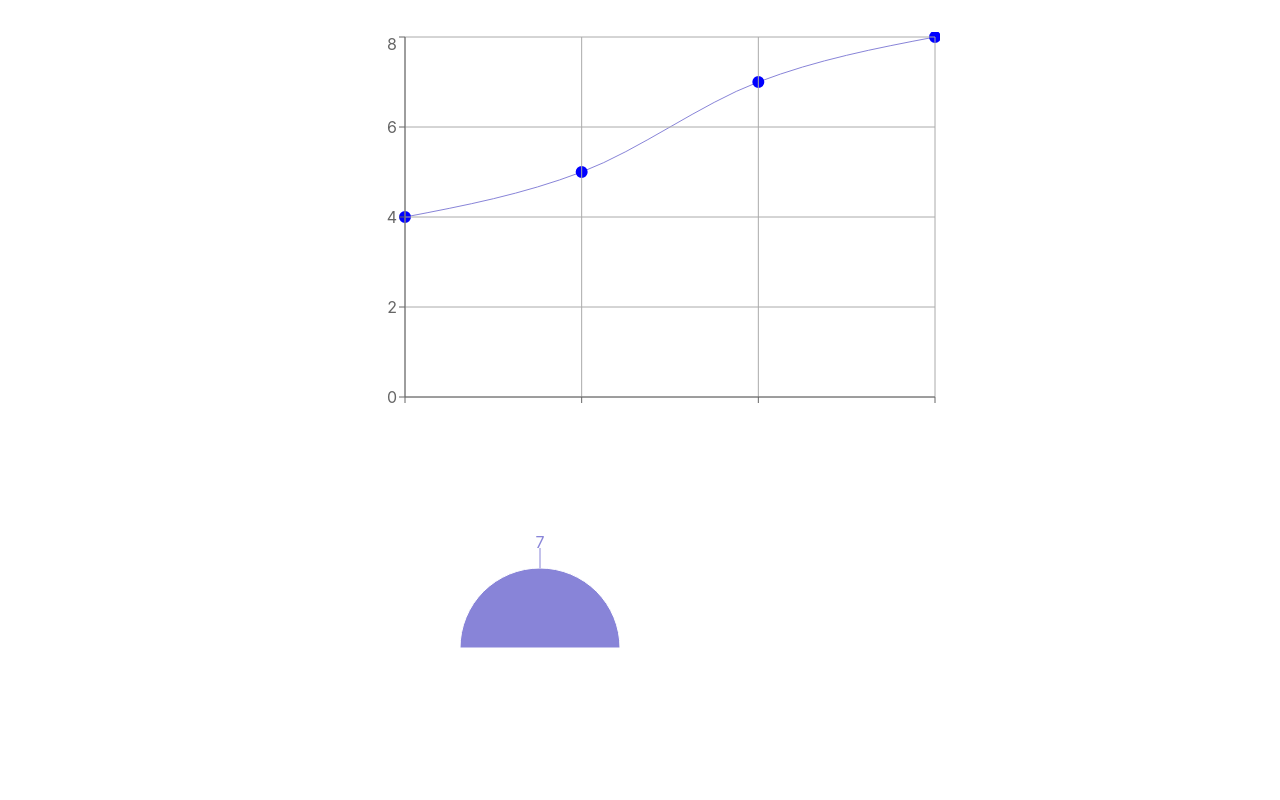
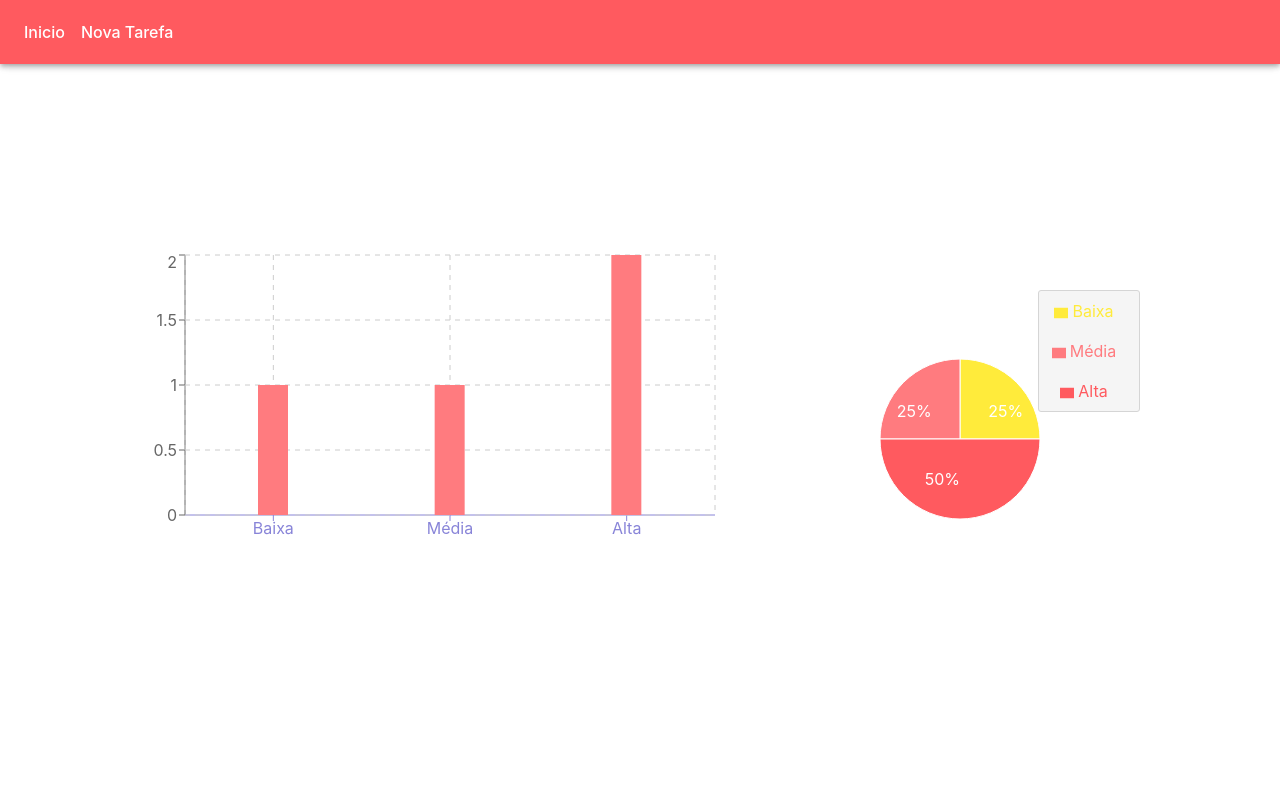
Before and after one commit to rosapedrosa/ProjetoWeb, a React (Vite) app: page /dashboard in a window 1280 px wide. Shown: the top 800 px of the page. Built offline with nearby package versions, Linux system fonts and the light colour scheme; data requests are answered from the project's data file.

Commit message:
Ajustes Finais

```diff
--- a/db.json
+++ b/db.json
@@ -1,31 +1,32 @@
 {
   "tarefas": [
     {
-      "titulo": "Aula",
-      "descricao": "aua",
-      "prioridade": "Media",
-      "dataEvento": "2/6/2024",
-      "id": 4
+      "titulo": "Projeto Web",
+      "descricao": "Apresentação do projeto da disciplina de desenvolvimento web 1.",
+      "prioridade": "Alta",
+      "dataEvento": "3/7/2023",
+      "id": 1
     },
     {
-      "titulo": "ççç",
-      "descricao": "llll",
-      "prioridade": "Baixa",
-      "dataEvento": "29/6/2023",
-      "id": 5
+      "titulo": "Aula CD",
+      "descricao": "Aula de Circuito Digitais - M34",
+      "prioridade": "Media",
+      "dataEvento": "3/7/2023",
+      "id": 2
     },
     {
-      "titulo": "Segunda",
-      "descricao": "mmm",
-      "prioridade": "Alta",
-      "dataEvento": "16/6/2023",
-      "id": 7
+      "titulo": "Beber suco",
+      "descricao": "Lembrar de beber água.",
+      "prioridade": "Baixa",
+      "dataEvento": "30/6/2023",
+      "id": 3
     },
     {
-      "titulo": "Rosa Pedrosa",
-      "descricao": "rosa",
-      "dataEvento": "12/10/2023",
-      "id": 8
+      "titulo": "Tarefa",
+      "descricao": "nova tarefa",
+      "prioridade": "Alta",
+      "dataEvento": "20/6/2023",
+      "id": 4
     }
   ]
 }
--- a/index.html
+++ b/index.html
@@ -4,7 +4,7 @@
     <meta charset="UTF-8" />
     <link rel="icon"  href="/logo.png" />
     <meta name="viewport" content="width=device-width, initial-scale=1.0" />
-    <title>Tarefas</title>
+    <title>RP Tasks</title>
   </head>
   <body>
     <div id="root"></div>
--- a/src/App.jsx
+++ b/src/App.jsx
@@ -83,8 +83,8 @@ function App() {
         <AppBar>
           <Toolbar>
             <Box sx={{ marginRight: '16px' }}>
-              <Link to="/" >HOME</Link></Box>
-            <Link to="/dashboard">DASHBOARD</Link>
+              <Link to="/" >Inicio</Link></Box>
+            <Link to="/dashboard">Dashboard</Link>
             <Typography
               variant="h6"
               noWrap
--- a/src/Tarefas.jsx
+++ b/src/Tarefas.jsx
@@ -50,7 +50,7 @@ export default function Tarefas() {
         const tarefaSelecionada = tarefas.find(tarefa => tarefa.id === id);
         setTarefaEditada(tarefaSelecionada);
         navigate('/novatarefa/' + id);
-      }
+    }
 
 
     const Item = styled(Paper)(({ theme }) => ({
@@ -111,8 +111,10 @@ export default function Tarefas() {
                 <AppBar>
                     <Toolbar>
                         <Box sx={{ marginRight: '16px' }}>
-                            <Link to="/novatarefa" sx={{ marginRight: '50px' }}>NOVA TAREFA</Link></Box>
-                        <Link to="/dashboard">DASHBOARD</Link>
+                            <Link to="/" >Inicio</Link> </Box>
+                        <Box sx={{ marginRight: '16px' }}>
+                            <Link to="/novatarefa" sx={{ marginRight: '50px' }}>Nova Tarefa</Link></Box>
+                        <Link to="/dashboard">Dashboard</Link>
                         <Typography
                             variant="h6"
                             noWrap
--- a/src/dashboard.jsx
+++ b/src/dashboard.jsx
@@ -1,21 +1,22 @@
-import { Stack } from "@mui/material";
+import { Stack, AppBar, Toolbar, Typography, Box } from "@mui/material";
 import { useEffect, useState } from "react"
-import { LineChart, Line, CartesianGrid, XAxis, YAxis } from 'recharts';
+import { LineChart, Line, CartesianGrid, XAxis, YAxis, Legend } from 'recharts';
 import React, { PureComponent } from 'react';
 import { PieChart, Pie, Sector, Cell, ResponsiveContainer } from 'recharts';
+import { ThemeProvider } from '@mui/material/styles';
+import { theme } from './theme';
+import { Link } from 'react-router-dom';
+import { BarChart, Bar, Tooltip } from 'recharts';
+
+function contarTarefasPorPrioridade(tarefas, prioridade) {
+  return tarefas.filter((tarefa) => tarefa.prioridade === prioridade).length;
+}
+
+
 
 export default function Dashboard() {
   const [tarefas, setTarefas] = useState([])
 
-
-  const tarefasPie = [
-    { titulo: "Segunda",
-      descricao: "mmm",
-      prioridade: "Alta",
-      dataEvento: "16/6/2023",
-      id: 7
-    }
-  ];
 
   useEffect(() => {
     fetch('http://localhost:3000/tarefas')
@@ -28,51 +29,81 @@ export default function Dashboard() {
       })
   }, [])
 
+  const tarefasPorPrioridade = {
+    Baixa: contarTarefasPorPrioridade(tarefas, 'Baixa'),
+    Media: contarTarefasPorPrioridade(tarefas, 'Media'),
+    Alta: contarTarefasPorPrioridade(tarefas, 'Alta')
+  };
+
+  const data = [
+    { name: 'Baixa', valor: tarefasPorPrioridade.Baixa, cor: '#8884d8' },
+    { name: 'Média', valor: tarefasPorPrioridade.Media },
+    { name: 'Alta', valor: tarefasPorPrioridade.Alta },
+  ];
+  const colors = ['#ffeb3b', '#FF7B7F', '#FF5A5F', '#B23E43'];
+
+  const RADIAN = Math.PI / 180;
+  const renderCustomizedLabel = ({ cx, cy, midAngle, innerRadius, outerRadius, percent, index }) => {
+    const radius = innerRadius + (outerRadius - innerRadius) * 0.5;
+    const x = cx + radius * Math.cos(-midAngle * RADIAN);
+    const y = cy + radius * Math.sin(-midAngle * RADIAN);
+
     return (
-    <Stack direction='column' spacing={2}>
-      <LineChart width={600} height={400} data={tarefas}>
-        <Line
-          dot={{ stroke: 'blue', strokeWidth: 6 }}
-          type='monotone'
-          dataKey='id'
-          stroke='#8884d8'
-        />
-        <CartesianGrid stroke='#aaa' />
-        <XAxis dataKey='nome' />
+      <text x={x} y={y} fill="white" textAnchor={x > cx ? 'start' : 'end'} dominantBaseline="central">
+        {`${(percent * 100).toFixed(0)}%`}
+      </text>
+    );
+  };
+
+    return (
+      <ThemeProvider theme={theme}>
+
+        <AppBar>
+          <Toolbar>
+            <Box sx={{ marginRight: '16px' }}>
+              <Link to="/" >Inicio</Link></Box>
+            <Link to="/novatarefa">Nova Tarefa</Link>
+            <Typography
+              variant="h6"
+              noWrap
+              component="div"
+              sx={{ flexGrow: 1, display: { xs: 'none', sm: 'block' } }}
+            >
+            </Typography>
+          </Toolbar>
+        </AppBar>
+
+        <Stack direction='row' spacing={5} sx={{ marginTop: '200px' }}>
+
+          <BarChart width={600} height={300} data={data}>
+            <XAxis dataKey="name" stroke="#8884d8" />
             <YAxis />
-      </LineChart>
+            <Tooltip />
+            <CartesianGrid stroke="#ccc" strokeDasharray="5 5" />
+            <Bar dataKey="valor" fill='#FF7B7F' barSize={30} />
+          </BarChart>
 
-      <PieChart width={400} height={400}>
+
+            <PieChart width={400} height={500}>
+            <Legend width={100} wrapperStyle={{ top: 40, right: 20, backgroundColor: '#f5f5f5', border: '1px solid #d5d5d5', borderRadius: 3, lineHeight: '40px' }} />
               <Pie
-          dataKey='id'
-          startAngle={180}
-          endAngle={0}
-          data={tarefasPie}
-          cx='50%'
-          cy='50%'
+                data={data}
+                cx="50%"
+                cy="50%"
+                labelLine={false}
+                label={renderCustomizedLabel}
                 outerRadius={80}
-          fill='#8884d8'
-          label
-        />
+                fill="#8884d8"
+                dataKey="valor"
+              >
+                {data.map((entry, index) => (
+                  <Cell key={`cell-${index}`} fill={colors[index % colors.length]} />
+                ))}
+              </Pie>
             </PieChart>
 
-      <PieChart width={400} height={400}>
-        <Pie
-          data={tarefasPie}
-          dataKey='id'
-          cx='50%'
-          cy='50%'
-          innerRadius={70}
-          // outerRadius={90}
-          fill='#82ca9d'
-          label
-        />
-      </PieChart>
 
-      <PieChart width={400} height={400}>
-        <Pie data={tarefas} dataKey="id" cx="50%" cy="50%" outerRadius={60} fill="#8884d8" />
-        <Pie data={tarefas} dataKey="id" cx="50%" cy="50%" innerRadius={70} outerRadius={90} fill="#82ca9d" label />
-      </PieChart>
         </Stack>
+      </ThemeProvider>
     );
   }
--- a/src/theme.jsx
+++ b/src/theme.jsx
@@ -20,7 +20,7 @@ export const theme = createTheme({
   overrides: {
     MuiAppBar: {
       colorInherit: {
-        backgroundColor: '#689f38',
+        backgroundColor: '#FF7B7F',
         color: '#fff',
       },
     },
```
Lines whose indentation alone changed are shown as unchanged.
